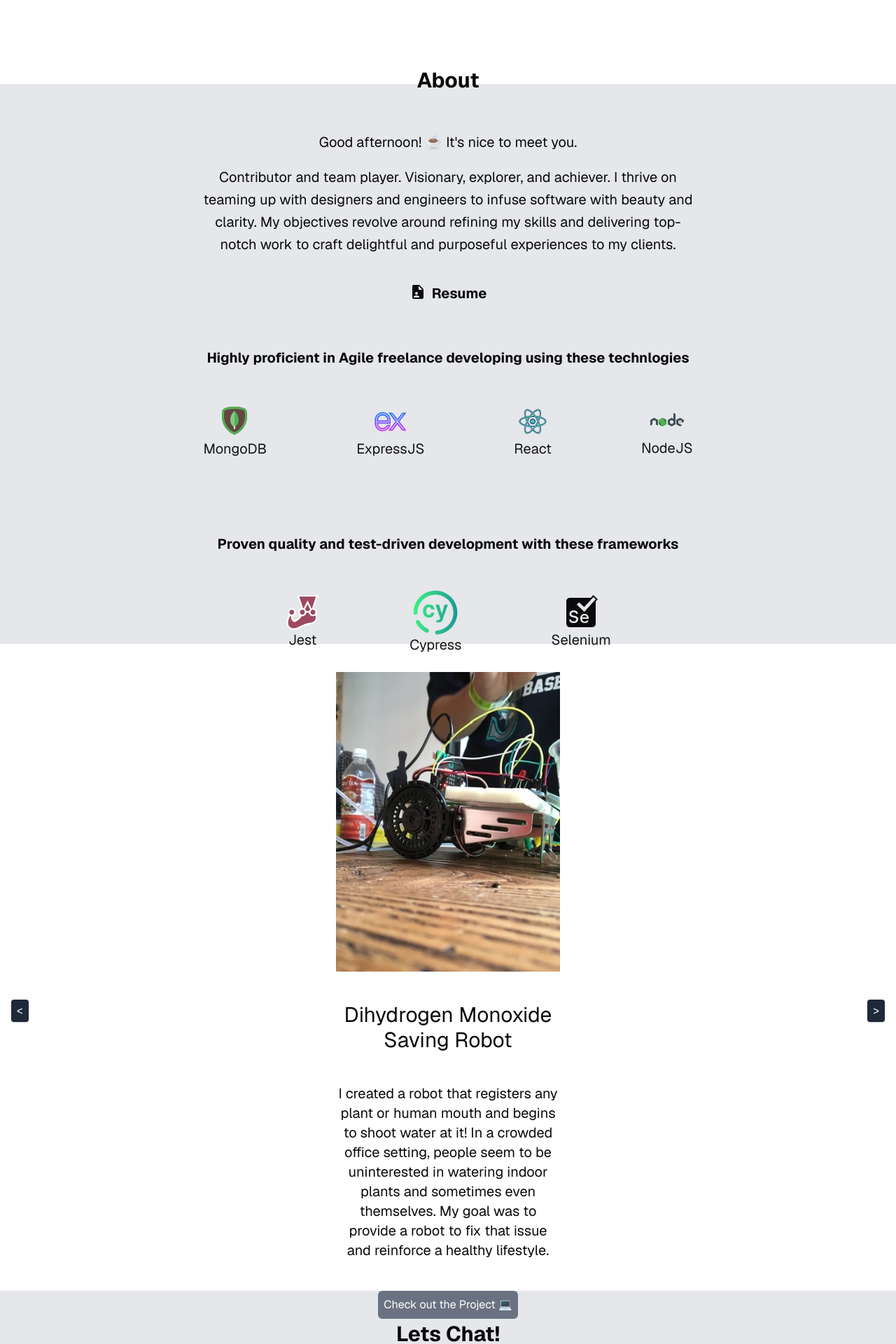
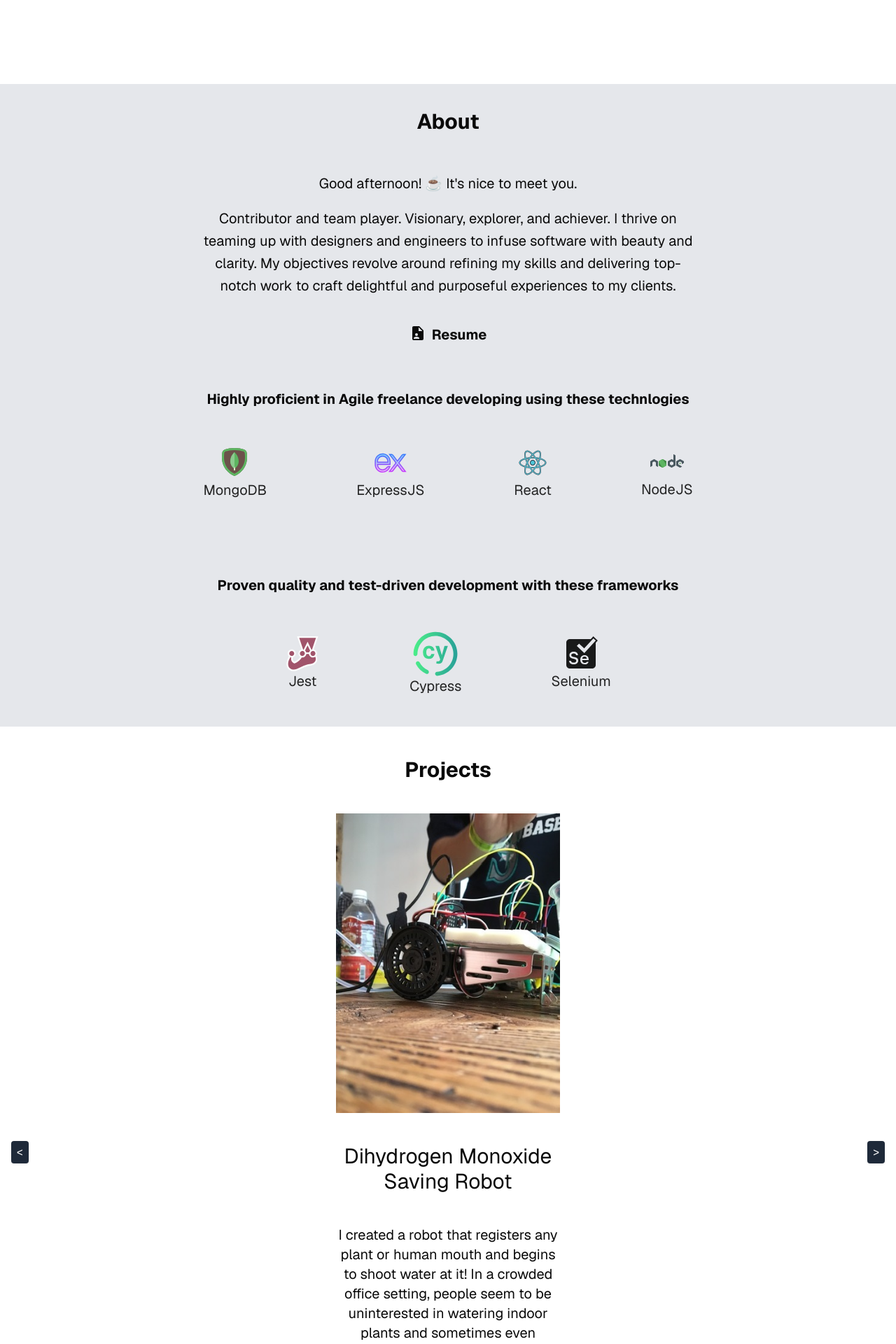
Before and after one commit to breteo/my-portfolio, a Next.js app: page / in a window 1280 px wide. Shown: the part 780-2700 px from the top of the page at 70% size. Built offline with nearby package versions, Linux system fonts and the light colour scheme.

Commit message:
refactor: type Slideshow props and let sections grow past viewport
Replace the PropTypes definition with a TypeScript props type, and
switch About and Slideshow from h-screen to min-h-screen so content
taller than the viewport is no longer clipped.

```diff
--- a/components/About/About.tsx
+++ b/components/About/About.tsx
@@ -12,7 +12,7 @@ const seleniumIcon = "/AboutIcons/selenium.svg";
 
 export default function About() {
   return (
-    <section className="mx-auto h-screen max-h-screen flex flex-col justify-center items-center gap-[20px] bg-gray-200 scroll-m-[28px]">
+    <section className="mx-auto min-h-screen flex flex-col justify-center items-center gap-[20px] bg-gray-200 scroll-m-[28px]">
       <h1 className="font-bold text-[30px]/[36px] py-[12px] md:py-[36px]">About</h1>
       <div
         id="description"
--- a/components/Slideshow/Slideshow.tsx
+++ b/components/Slideshow/Slideshow.tsx
@@ -1,8 +1,12 @@
 "use client";
 
-import PropTypes from "prop-types";
-import { useState } from "react";
-export default function Slideshow({ ProjectList }) {
+import { useState, type ComponentType } from "react";
+
+type SlideshowProps = {
+  ProjectList: ComponentType[];
+};
+
+export default function Slideshow({ ProjectList }: SlideshowProps) {
   const [currentSlide, setCurrentSlide] = useState(0);
   const nextSlide = () => {
     setCurrentSlide((prevSlide) => (prevSlide + 1) % ProjectList.length);
@@ -14,7 +18,7 @@ export default function Slideshow({ ProjectList }) {
     );
   };
   return (
-    <div className="relative flex flex-row justify-center items-center gap-[28px] h-screen">
+    <div className="relative flex flex-row justify-center items-center gap-[28px] min-h-screen">
       {ProjectList.map((Card, index) => {
         return (
           <div
@@ -25,7 +29,7 @@ export default function Slideshow({ ProjectList }) {
             `}
             key={index}
           >
-            <Card key={index} className="opacity-0" />
+            <Card />
           </div>
         );
       })}
@@ -44,7 +48,3 @@ export default function Slideshow({ ProjectList }) {
     </div>
   );
 }
-
-Slideshow.propTypes = {
-  ProjectList: PropTypes.array,
-};
```
